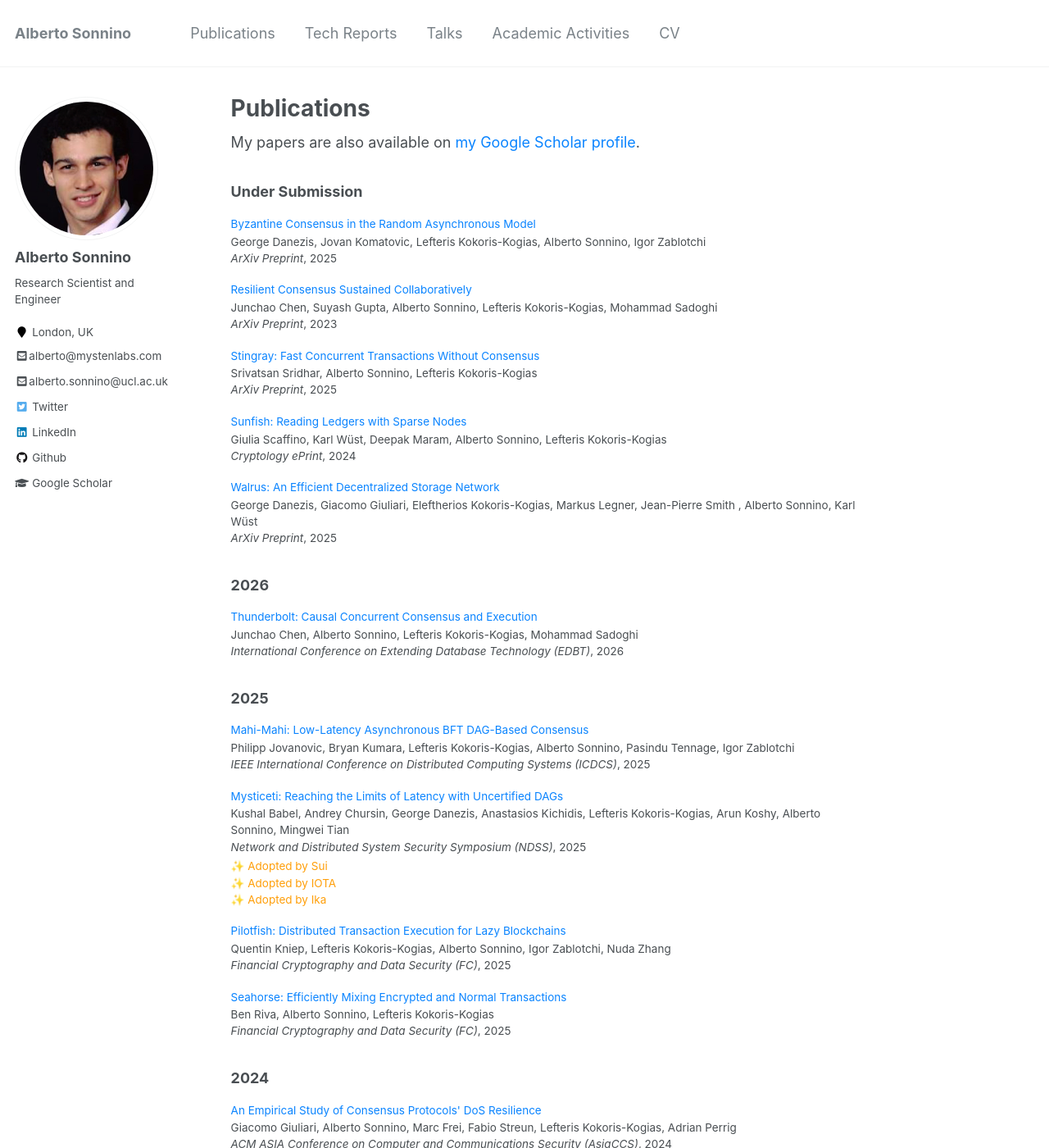
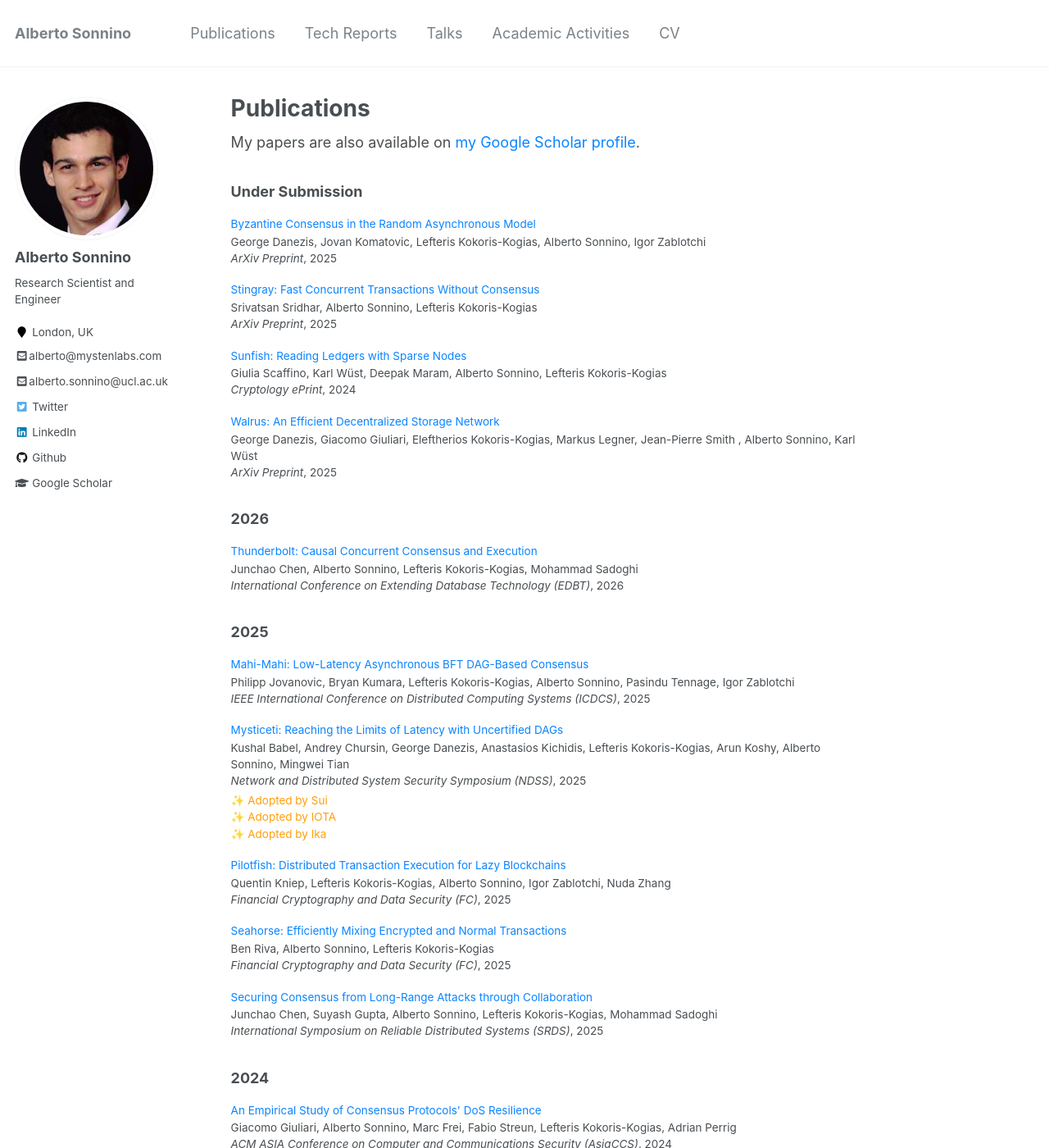
Before and after one commit to asonnino/asonnino.github.io, a Jekyll site: the page built from _pages/publications.md, in a window 1280 px wide and 1400 px high. Shown: the whole window at 82% size. Built offline with Jekyll 4.4.1, drawn with Linux system fonts in a browser that asks for light colours.

Commit message:
feat: update poc

```diff
--- a/_data/papers.json
+++ b/_data/papers.json
@@ -359,11 +359,11 @@
     "code": "https://github.com/asonnino/hotstuff/tree/bls-graphs"
   },
   {
-    "category": "submission",
-    "title": "Resilient Consensus Sustained Collaboratively",
+    "category": "publication",
+    "title": "Securing Consensus from Long-Range Attacks through Collaboration",
     "authors": "Junchao Chen, Suyash Gupta, Alberto Sonnino, Lefteris Kokoris-Kogias, Mohammad Sadoghi",
-    "venue": "ArXiv Preprint",
-    "date": 2023,
+    "venue": "International Symposium on Reliable Distributed Systems (SRDS)",
+    "date": 2025,
     "filename": "poc.pdf"
   },
   {
```
